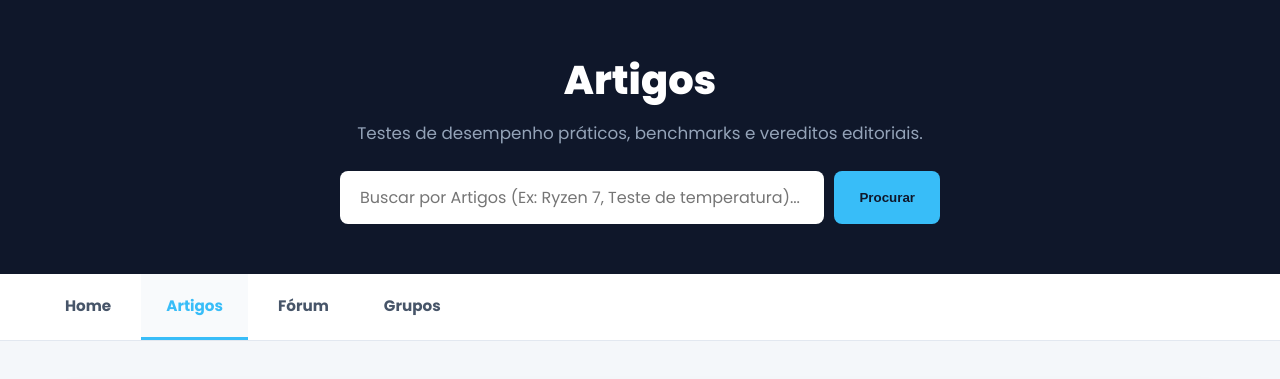
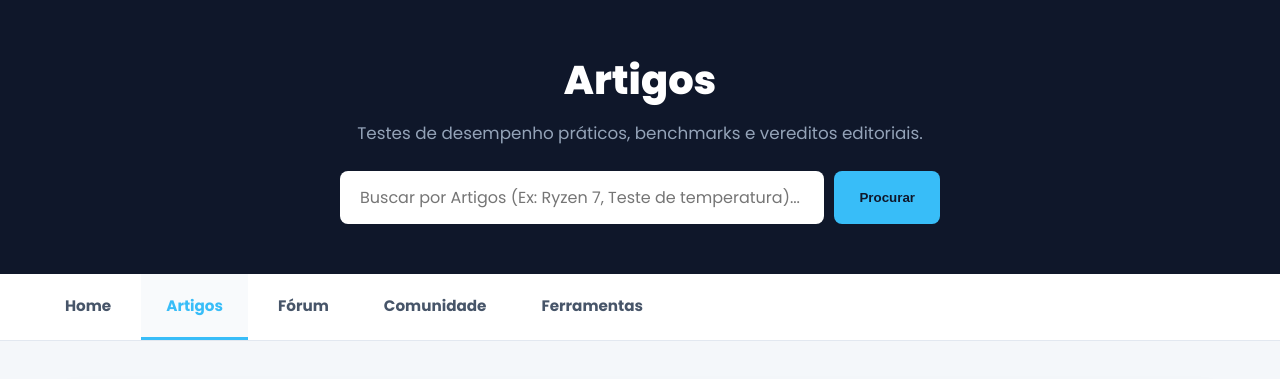
Before and after one commit to Banunin/QualProcessador, a plain HTML site: page analises.html in a window 1280 px wide. Shown: the top 379 px of the page. Drawn offline with Linux system fonts and the light colour scheme; grey boxes are pictures that could not be loaded.

Commit message:
analises.html

```diff
--- a/analises.html
+++ b/analises.html
@@ -79,7 +79,8 @@
             <a href="index.html" class="nav-link">Home</a>
             <a href="analises.html" class="nav-link active">Artigos</a>
             <a href="forum.html" class="nav-link">Fórum</a>
-            <a href="#" class="nav-link">Grupos</a>
+            <a href="Comunidade.html" class="nav-link">Comunidade</a>
+            <a href="ferramentas.html" class="nav-link">Ferramentas</a>
         </div>
     </nav>
 
```
